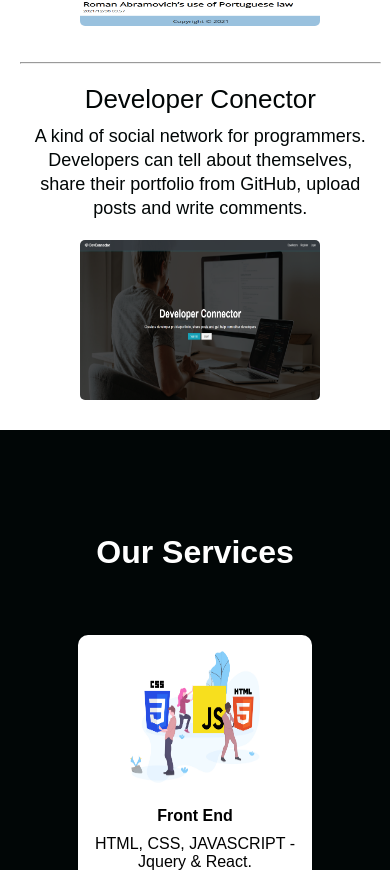
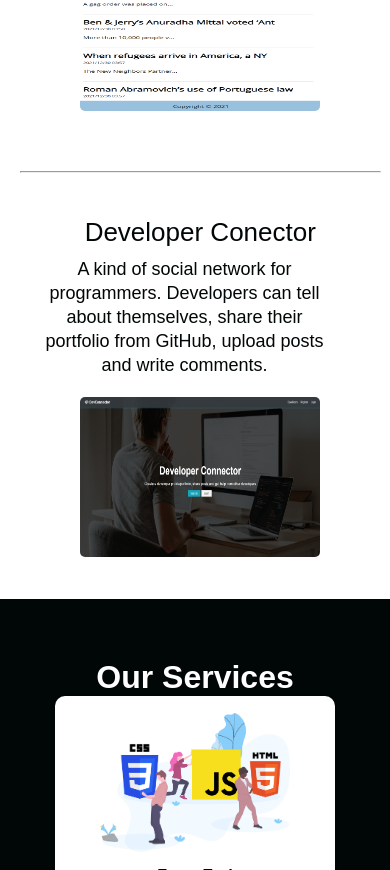
Before and after one commit to Asystems0/Portfolio-client, a React (Create React App) app: page / in a window 390 px wide. Shown: the part 2516-3386 px from the top of the page. Built offline with nearby package versions, Linux system fonts and the light colour scheme; a web font is replaced by a local one.

Commit message:
fix Phone & tablet Home page resolution

```diff
--- a/src/components/Contact/ContactElements.js
+++ b/src/components/Contact/ContactElements.js
@@ -102,13 +102,17 @@ export const Container = styled.div`
   background: #c9ccd5;
 
   @media screen and (max-width: 1400px) {
-    height: 88.5vh;
-    /* width: 100vw; */
+    height: 87.5vh;
   }
 
   @media screen and (max-width: 768px) {
     max-width: 100vw;
-    height: 110vh;
+    height: 120vh;
+  }
+
+  @media screen and (max-width: 480px) {
+    max-width: 100vw;
+    height: 130vh;
   }
 `;
 
@@ -117,6 +121,10 @@ export const FormWrap = styled.div`
   display: flex;
   flex-direction: column;
   justify-content: center;
+
+  @media screen and (max-width: 768px) {
+    height: 70%;
+  }
 
   @media screen and (max-width: 400px) {
     height: 80%;
@@ -128,8 +136,9 @@ export const FormAndVideoDiv = styled.div`
   grid-template-columns: 1fr 1fr;
   align-items: center;
 
-  @media screen and (max-width: 768px) {
+  @media screen and (max-width: 1024px) {
     grid-template-columns: 1fr;
+    grid-template-areas: "col2 col1";
   }
 `;
 
@@ -147,11 +156,22 @@ export const FormComponents = styled.div`
 export const HeroBg = styled.div`
   position: relative;
   right: 4vw;
+  @media screen and (max-width: 1024px) {
+    position: absolute;
+    height: 70vh;
+    max-width: 100vw;
+    right: 0;
+    transform: translate(-5%, -5%);
+  }
   @media screen and (max-width: 768px) {
-    height: 70vh;
-    max-width: 70vw;
-    right: 0;
-    transform: translateX(7.5%);
+    transform: translate(-5%, -5%);
+  }
+  @media screen and (max-width: 480px) {
+    transform: translate(-5%, -10%);
+  }
+
+  @media screen and (max-width: 375px) {
+    transform: translate(-5%, -20%);
   }
 `;
 
@@ -162,9 +182,33 @@ export const VideoBg = styled.video`
   background: #232a34;
   border-radius: 10px;
 
-  @media screen and (max-width: 768px) {
+  @media screen and (max-width: 1024px) {
     width: 90vw;
   }
+
+  /*
+  @media screen and (max-width: 1024px) {
+    width: 90vw;
+    height: 36vh;
+  }
+
+  @media screen and (max-width: 768px) {
+    height: 30vh;
+  }
+
+  @media screen and (max-width: 480px) {
+    width: 90vw;
+    height: 28vh;
+  }
+
+  @media screen and (max-width: 375px) {
+    width: 90vw;
+    height: 24vh;
+  }
+  @media screen and (max-width: 360px) {
+    width: 90vw;
+    height: 28vh;
+  } */
 `;
 
 export const Footer = styled.footer`
--- a/src/components/Contact/Form/FormElements.js
+++ b/src/components/Contact/Form/FormElements.js
@@ -14,17 +14,33 @@ export const Form = styled.form`
   border-radius: 4px;
   box-shadow: 0 1px 3px rgba(0, 0, 0, 0.9);
 
+  @media screen and (max-width: 1024px) {
+    max-width: 90vw;
+    height: 44vh;
+    right: 0;
+    padding: 0;
+  }
+
   @media screen and (max-width: 768px) {
-    margin-top: 65vh;
+    position: static;
+    /* margin-top: 65vh; */
     margin-bottom: 2.5vh;
     height: 70vh;
     max-width: 70vw;
-    transform: translateX(6%);
+    /* transform: translateY(58%); */
+  }
+  /*
+  @media screen and (max-width: 480px) {
+    transform: translateY(20%);
+    right: 0;
+    padding: 32px 32px;
   }
 
-  @media screen and (max-width: 400px) {
-    padding: 32px 32px;
-  }
+  @media screen and (max-width: 375px) {
+    transform: translateY(20%);
+    right: 0;
+    padding: 32px 32px; */
+  /* } */
 `;
 
 export const FormH1 = styled.h1`
@@ -45,7 +61,7 @@ export const RegisterMessage = styled.h3`
 `;
 
 export const FormLabel = styled.label`
-  display: inline-flex;
+  /* display: inline-flex; */
   margin-bottom: 0.5vw;
   font-size: 16px;
   color: #fff;
@@ -57,6 +73,10 @@ export const FormInput = styled.input`
   border: none;
   border-radius: 4px;
   font-size: 24px;
+
+  @media screen and (max-width: 480px) {
+    padding: 2px 2px;
+  }
 `;
 export const AreaAndPhoneDiv = styled.div`
   display: grid;
--- a/src/components/Footer/FooterElements.js
+++ b/src/components/Footer/FooterElements.js
@@ -6,12 +6,14 @@ export const FooterContainer = styled.div`
 
   @media screen and (max-width: 768px) {
     height: 25vh;
-    /* display: none; */
+  }
+
+  @media screen and (max-width: 540px) {
+    height: 27vh;
   }
 
   @media screen and (max-width: 480px) {
     height: 30vh;
-    /* display: none; */
   }
 `;
 export const FooterWrap = styled.div`
--- a/src/components/Footer/index.js
+++ b/src/components/Footer/index.js
@@ -33,10 +33,18 @@ const Footer = () => {
               AsaFullStack {new Date().getFullYear()} &copy; All right reserved.
             </WebSiteRights>
             <SocialIcons>
-              <SocialIconLink herf="/" target="_blank" aria-label="Linkedin">
+              <SocialIconLink
+                href="https://il.linkedin.com/in/asafsadika"
+                target="_blank"
+                aria-label="Linkedin"
+              >
                 <FaLinkedin />
               </SocialIconLink>
-              <SocialIconLink herf="/" target="_blank" aria-label="Github">
+              <SocialIconLink
+                href="https://github.com/Asystems0"
+                target="_blank"
+                aria-label="Github"
+              >
                 <FaGithub />
               </SocialIconLink>
             </SocialIcons>
--- a/src/components/Projects/ProjectsElements.js
+++ b/src/components/Projects/ProjectsElements.js
@@ -15,12 +15,16 @@ export const ProjectsWrapper = styled.div`
   margin-left: auto;
   justify-content: center;
 
+  @media screen and (max-width: 1024px) {
+    height: 120vh;
+  }
+
   @media screen and (max-width: 768px) {
     height: 140vh;
   }
 
   @media screen and (max-width: 480px) {
-    height: 150vh;
+    height: 170vh;
   }
 `;
 
@@ -98,7 +102,7 @@ export const TextWrapper = styled.div`
 
   @media screen and (max-width: 480px) {
     padding-top: 15vh;
-    max-width: 480px;
+    max-width: 300px;
   }
 `;
 export const TopLine = styled.p`
@@ -151,6 +155,7 @@ export const Subtitle = styled.p`
   }
 
   @media screen and (max-width: 480px) {
+    max-width: 300px;
     margin-bottom: 0;
   }
 `;
--- a/src/components/Services/ServicesElements.js
+++ b/src/components/Services/ServicesElements.js
@@ -13,7 +13,7 @@ export const ServicesContainer = styled.div`
   }
 
   @media screen and (max-width: 480px) {
-    height: 1100px;
+    height: 1000px;
   }
 `;
 
@@ -53,11 +53,19 @@ export const ServicesCard = styled.div`
     transition: all 0.2s ease-in-out;
     cursor: pointer;
   }
+  @media screen and (max-width: 1024px) {
+    padding: 15px;
+  }
 
   @media screen and (max-width: 768px) {
-    width: 60vw;
-    height: 30vh;
+    width: 70vw;
+    height: 40vh;
     padding: 2px;
+  }
+
+  @media screen and (max-width: 480px) {
+    width: 72vw;
+    height: 32vh;
   }
 `;
 
@@ -65,6 +73,23 @@ export const ServicesdIcon = styled.img`
   height: 160px;
   width: 160px;
   margin-bottom: 10px;
+
+  @media screen and (max-width: 1024px) {
+    width: 25vw;
+    height: 20vh;
+  }
+
+  @media screen and (max-width: 768px) {
+    width: 50vw;
+    height: 25vh;
+    max-height: 380px;
+    margin-bottom: 0;
+  }
+
+  @media screen and (max-width: 480px) {
+    width: 60vw;
+    height: 20vh;
+  }
 `;
 
 export const ServicesH1 = styled.h1`
@@ -74,15 +99,24 @@ export const ServicesH1 = styled.h1`
 
   @media screen and (max-width: 480px) {
     font-size: 2rem;
+    margin: 0;
   }
 `;
 
 export const ServicesH2 = styled.h2`
   font-size: 1rem;
   margin-bottom: 10px;
+
+  @media screen and (max-width: 480px) {
+    margin-bottom: 0;
+  }
 `;
 
 export const ServicesP = styled.p`
   font-size: 1rem;
   text-align: center;
+
+  @media screen and (max-width: 480px) {
+    padding: 1rem;
+  }
 `;
```
